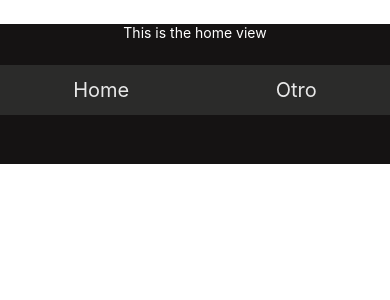
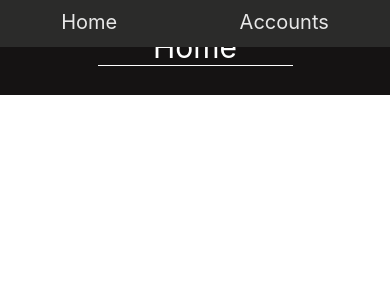
Before and after one commit to gonzalo-aguero/money-manager, a React Native app: screen / in a window 390 px wide. Shown: the top 300 px of the page. Built offline with nearby package versions, Linux system fonts and the light colour scheme.

Commit message:
CRUD of accounts started

```diff
--- a/App.js
+++ b/App.js
@@ -1,21 +1,29 @@
 import React, { useState } from 'react';
-import {Text, View} from 'react-native';
+import {View} from 'react-native';
 import Home from './views/Home';
+import Accounts from './views/Accounts/Accounts';
 const App = ()=>{
     const [view, setView] = useState(0);
-    const viewData = {
-        view: view,
-        setViewMethod: setView
+    const setViewForChildren = (view)=>{
+        setView(view);
+        console.log(`Current view: [${view}]`);
+    }
+    const dataForChildren = {
+        view: {
+            viewIndex: view,
+            setView: setViewForChildren
+        }
     };
-    const showCurrentView = ()=>{
-        const home = <Home viewData={viewData}></Home>;
+    const currentView = ()=>{
+        const home = <Home dataForChildren={dataForChildren}></Home>;
+        const accounts = <Accounts dataForChildren={dataForChildren}></Accounts>;
         let viewToDisplay = home;
         switch (view) {
             case 0:
                 viewToDisplay = home;
                 break;
             case 1:
-                viewToDisplay = <Text>View not found</Text>;
+                viewToDisplay = accounts;
                 break;
             default:
                 viewToDisplay = home;
@@ -25,7 +33,7 @@ const App = ()=>{
     }
     return (
         <View style={{backgroundColor: 'white'}}>
-            {showCurrentView()}
+            {currentView()}
         </View>
     );
 }
--- a/components/MainMenu/MainMenu.js
+++ b/components/MainMenu/MainMenu.js
@@ -1,7 +1,7 @@
 import React from 'react';
-import {TouchableOpacity, View, Text, StyleSheet, ProgressViewIOSComponent} from 'react-native';
+import {TouchableOpacity, View, Text, StyleSheet} from 'react-native';
 const MainMenu = (props)=>{
-    const viewData = props.viewData;
+    const dataForChildren = props.dataForChildren;
     const styles = StyleSheet.create({
         menu: {
             backgroundColor: '#2B2B2A',
@@ -11,7 +11,9 @@ const MainMenu = (props)=>{
             flexDirection: 'row',
             justifyContent: 'space-around',
             alignItems: 'center',
-            marginBottom: 49
+            marginBottom: 48,
+            position: 'absolute',
+            bottom: 0,
         },
         menuButton: {
             padding: 3,
@@ -24,55 +26,13 @@ const MainMenu = (props)=>{
     });
     return (
         <View style={styles.menu}>
-            <TouchableOpacity style={styles.menuButton} onPress={ ()=> viewData.setViewMethod(0)}>
+            <TouchableOpacity style={styles.menuButton} onPress={ ()=> dataForChildren.view.setView(0) }>
                 <Text style={styles.menuButtonText}>Home</Text>
             </TouchableOpacity>
-            <TouchableOpacity style={styles.menuButton} onPress={ ()=> viewData.setViewMethod(1)}>
-                <Text style={styles.menuButtonText}>Otro</Text>
+            <TouchableOpacity style={styles.menuButton} onPress={ ()=> dataForChildren.view.setView(1) }>
+                <Text style={styles.menuButtonText}>Accounts</Text>
             </TouchableOpacity>
         </View>
     );
 }
 export default MainMenu;
-
-
-// class MainMenu{
-//     constructor(props){
-//         this.props = props;
-//     }
-//     render(){
-//         // const viewData = this.props.viewData;
-//         const styles = StyleSheet.create({
-//             menu: {
-//                 backgroundColor: '#2B2B2A',
-//                 width: '100%',
-//                 height: 50,
-//                 display: 'flex',
-//                 flexDirection: 'row',
-//                 justifyContent: 'space-around',
-//                 alignItems: 'center',
-//                 marginBottom: 49
-//             },
-//             menuButton: {
-//                 padding: 3,
-//                 paddingHorizontal: 10
-//             },
-//             menuButtonText: {
-//                 color: '#E8E8E8',
-//                 fontSize: 20
-//             }
-//         });
-//         return (
-//             <View style={styles.menu}>
-//                 <TouchableOpacity style={styles.menuButton} >
-//                     <Text style={styles.menuButtonText}>Home</Text>
-//                 </TouchableOpacity>
-//                 <TouchableOpacity style={styles.menuButton} >
-//                     <Text style={styles.menuButtonText}>Otro</Text>
-//                 </TouchableOpacity>
-//             </View>
-//         );
-//     }
-
-// }
-// export default MainMenu;
--- /dev/null
+++ b/modules/Number.js
@@ -0,0 +1,8 @@
+/**
+ *
+ * @param {Number} amount Amount to display.
+ * @returns Amount to display.
+ */
+export function printAmount(amount){
+    return '$' + amount;
+}
--- /dev/null
+++ b/modules/Storage.js
@@ -0,0 +1,44 @@
+import AsyncStorage from "@react-native-async-storage/async-storage";
+import { Alert } from "react-native";
+/**
+ *
+ * @param {String} value Value to save (required).
+ * @param {String} key Key to get it in the future. By default it is: "DefaultKey-" + Date.now().
+ * @returns Message of success if all ok.
+ * @returns False if the value is null.
+ */
+export async function defaultSave(value = null, key = null){
+    if(value === null){
+        console.error("A value is required");
+        return false;
+    }
+    if(key === null){
+        key = "DefaultKey-" + Date.now();
+    }
+    value = JSON.stringify(value);//Saved as a String
+    await AsyncStorage.setItem(key, value, (error)=>{
+        if(error !== null){
+            console.error(error);
+        }else{
+            const msg = `Data was successfully saved as "${key}"`;
+            console.log(msg);
+            Alert.alert("Success","The data was saved correctly");
+        }
+    });
+}
+export async function defaultGet(key = null) {
+    if(key === null){
+        console.error("A key is required");
+        return false;
+    }
+    let result = await AsyncStorage.getItem(key, (error,result)=>{
+        if(error !== null){
+            console.error(error);
+            return false;
+        }else{
+            return result;
+        }
+    });
+    result = JSON.parse(result);
+    return result;
+}
--- /dev/null
+++ b/views/Accounts/Accounts.js
@@ -0,0 +1,73 @@
+import React, { useState } from 'react';
+import {View, ScrollView, Text, FlatList,TouchableOpacity, Alert, Button} from 'react-native';
+import MainMenu from '../../components/MainMenu/MainMenu';
+import Styles,{ createTableStyles } from '../styles';
+import AccountStyles from './styles';
+import { printAmount } from '../../modules/Number';
+import { defaultSave, defaultGet } from '../../modules/Storage';
+import AsyncStorage from '@react-native-async-storage/async-storage';
+const Accounts = (props)=>{
+    const dataKey = "accounts";
+    const dataForChildren = props.dataForChildren;
+    const tableStyles = createTableStyles(3);
+    const [accounts, setAccounts] = useState([]);
+    const createAccount = async ()=>{
+        let newAccountsArray = accounts;
+        if(newAccountsArray === null){
+            newAccountsArray = [];
+        }
+        newAccountsArray.push({
+            id: accounts !== null ? accounts.length+1 : 1,
+            name: "Patagonia Bank",
+            description: "Without description",
+            reserve: 17500
+        })
+        await defaultSave(newAccountsArray, dataKey);
+        getAccounts();
+    }
+    const getAccounts = async ()=>{
+        setAccounts(await defaultGet(dataKey));
+        console.log("--")
+    }
+    getAccounts();
+    return (
+        <View style={Styles.mainContainer}>
+            <Text style={Styles.title}>Accounts ({accounts !== null ? accounts.length : 0})</Text>
+            <FlatList
+                data={accounts}
+                style={tableStyles.table}
+                ListHeaderComponent={()=>(
+                    <View style={tableStyles.tableRow}>
+                        <Text style={tableStyles.tableHeadCell}>Name</Text>
+                        <Text style={tableStyles.tableHeadCell}>Reserve</Text>
+                        <Text style={tableStyles.tableHeadCell}>Description</Text>
+                    </View>
+                )}
+                renderItem={({ item, index}) => (
+                    <View style={tableStyles.tableRow}>
+                        <Text style={tableStyles.tableCell}>{item.name}</Text>
+                        <Text style={[tableStyles.tableCell,Styles.goodText]}>{printAmount(item.reserve)}</Text>
+                        <Text style={tableStyles.tableCell}>{item.description}</Text>
+                    </View>
+                )}
+                ListEmptyComponent={({}) => (
+                    <View style={tableStyles.tableRow}>
+                        <Text style={tableStyles.tableCell}>No accounts created</Text>
+                    </View>
+                )}
+            />
+            <View style={{display:'flex',flexDirection:'row',justifyContent:'space-evenly',width:'100%'}}>
+                <Button color="green" title="Create account" onPress={async ()=> {
+                        createAccount();
+                    }}></Button>
+                <Button color="red" title="Delete all" onPress={async ()=> {
+                    await AsyncStorage.clear();
+                    getAccounts();
+                    }}></Button>
+            </View>
+
+            <MainMenu dataForChildren={dataForChildren} ></MainMenu>
+        </View>
+    );
+}
+export default Accounts;
--- /dev/null
+++ b/views/Accounts/styles.js
@@ -0,0 +1,7 @@
+import {StyleSheet} from 'react-native';
+const AccountStyles = StyleSheet.create({
+    text : {
+
+    }
+});
+export default AccountStyles;
--- a/views/Home.js
+++ b/views/Home.js
@@ -3,13 +3,11 @@ import {View, Text, TouchableOpacity} from 'react-native';
 import MainMenu from '../components/MainMenu/MainMenu';
 import Styles from './styles';
 const Home = (props)=>{
-    const viewData = props.viewData;
+    const dataForChildren = props.dataForChildren;
     return (
         <View style={Styles.mainContainer}>
-            <TouchableOpacity>
-                <Text style={{color:'white'}}>This is the home view</Text>
-            </TouchableOpacity>
-            <MainMenu viewData={viewData} ></MainMenu>
+            <Text style={Styles.title}>Home</Text>
+            <MainMenu dataForChildren={dataForChildren} ></MainMenu>
         </View>
     );
 }
--- a/views/styles.js
+++ b/views/styles.js
@@ -2,12 +2,73 @@ import {StyleSheet} from 'react-native';
 const Styles = StyleSheet.create({
     mainContainer: {
         display: 'flex',
-        justifyContent: 'space-between',
+        justifyContent: 'flex-start',
         alignItems: 'center',
         width: '100%',
         height: '100%',
         backgroundColor: '#151313',
         marginTop: 24
-    }
+    },
+    title: {
+        fontSize: 30,
+        marginTop: 5,
+        marginBottom: 5,
+        borderBottomWidth: 1,
+        borderColor: 'white',
+        width: "50%",
+        textAlign: 'center',
+        color: 'white'
+    },
+    text: {
+        color: 'white',
+        fontSize: 16
+    },
+    goodText: {
+        color: '#5AC61E'
+    },
+    warningText: {
+        color: '#CDD21B',
+    },
+    badText: {
+        color: '#C61E1E',
+    },
 });
 export default Styles;
+export function createTableStyles(columns = null){
+    let columnWidth;
+    if(columns !== null){
+        columnWidth = (100 / columns) + '%';
+    }else{
+        columnWidth = 'auto';
+    }
+    const tableStyles = StyleSheet.create({
+        table: {
+            width: '100%',
+            maxHeight: '50%',
+            borderBottomWidth: .25,
+            borderColor: 'white',
+        },
+        tableRow: {
+            display: 'flex',
+            flexDirection: 'row',
+            justifyContent: 'space-evenly',
+            width: '100%',
+            padding: 4,
+            paddingHorizontal: 15,
+        },
+        tableHeadCell: {
+            color: 'white',
+            fontSize: 18,
+            fontWeight: 'bold',
+            width: columnWidth,
+            textAlign: 'center',
+        },
+        tableCell: {
+            color: 'white',
+            fontSize: 16,
+            width: columnWidth,
+            textAlign: 'center',
+        }
+    });
+    return tableStyles;
+}
```
Also changed, not shown: 2 other files (tests, documents, lock files or other folders).
